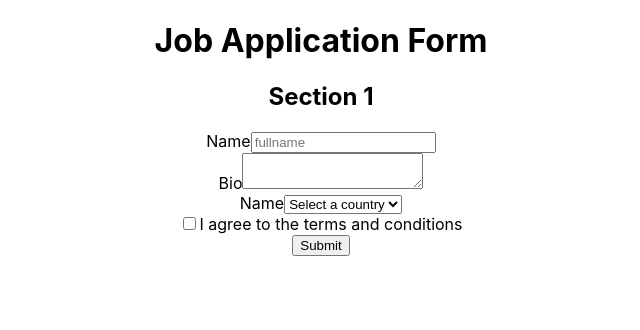
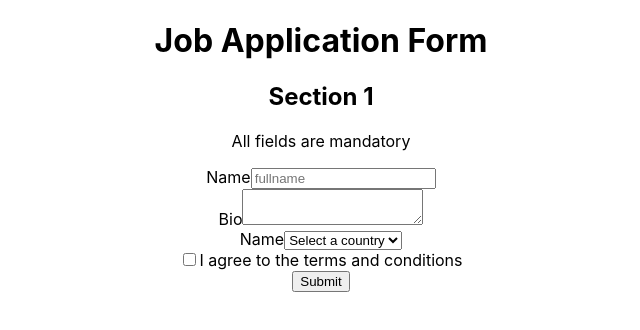
Before and after one commit to JonathanHYYan/React-Testing-Tutorial, a React (Create React App) app in the folder react-testing-with-jest/: page / in a window 1280 px wide. Shown: the top 330 px of the page, without its empty margins (319-959 px from the left). Built offline with nearby package versions, Linux system fonts and the light colour scheme.

Commit message:
React Testing Tutorial 22

```diff
--- a/react-testing-with-jest/src/component/application.tsx/application.tsx
+++ b/react-testing-with-jest/src/component/application.tsx/application.tsx
@@ -3,6 +3,7 @@ export const Application = () => {
     <>
     <h1>Job Application Form</h1>
     <h2>Section 1</h2>
+    <p>All fields are mandatory</p>
     <form>
       <div>
         <label htmlFor="name">Name</label>
```
Also changed, not shown: 1 other file (tests, documents, lock files or other folders).
